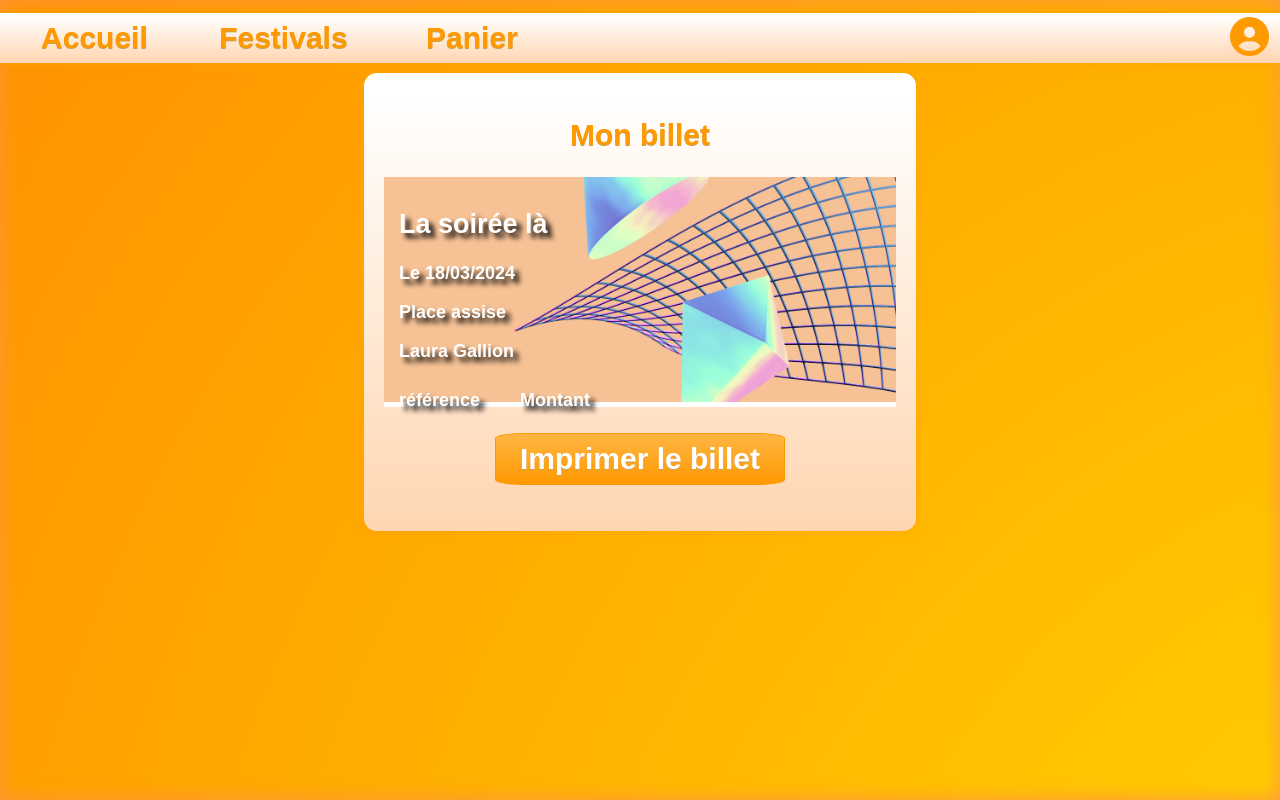
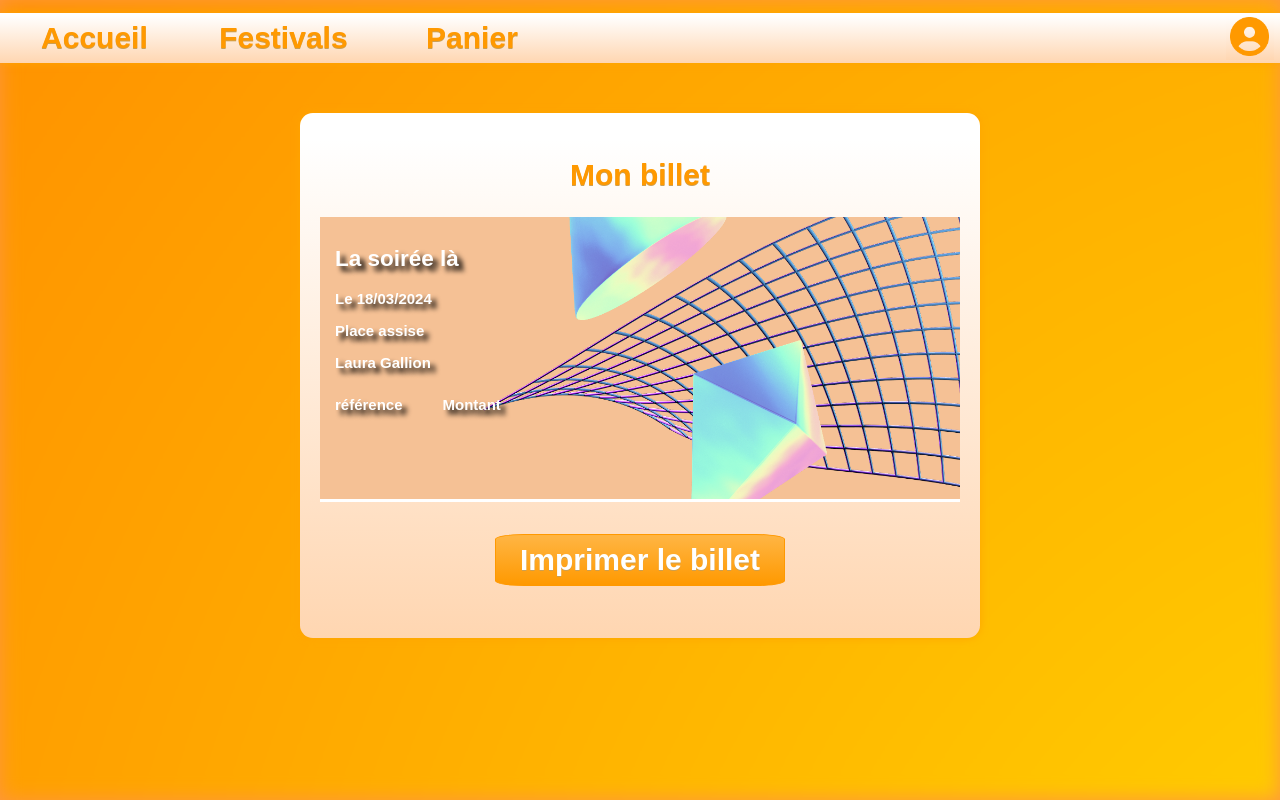
Before and after one commit to NicoRiri/NRV.net, a PHP site: page /billet/index.html in a window 1280 px wide. Run offline with PHP 8.4, Linux system fonts and the light colour scheme; style sheets or scripts are compiled from the project's sources; some libraries are stand-ins or nearby versions.

Commit message:
update du css

```diff
--- a/front/billet/billet.scss
+++ b/front/billet/billet.scss
@@ -1,10 +1,9 @@
 @import "../base";
 
-
   .billet {
+    margin-top: 50px;
     padding: 20px;
-  width: 40%;
-  margin-top: 10px;
+    width: 50%;
     margin-left: auto;
     margin-right: auto;
   }
@@ -15,7 +14,7 @@
   }
 
   .contenu {
-  font-size: 18px;
+    font-size: 15px;
     text-align: justify;
     background-color: white;
   }
@@ -52,3 +51,15 @@
     margin-right: auto;
     border: #ff9900 1px solid;
   }
+
+  @media screen and (min-width: 1440px) {
+    .contenu{
+      font-size: 23px;
+    }
+  }
+
+@media screen and (min-width: 2560px) {
+  .contenu{
+    font-size: 40px;
+  }
+}
```
Lines whose indentation alone changed are shown as unchanged.
